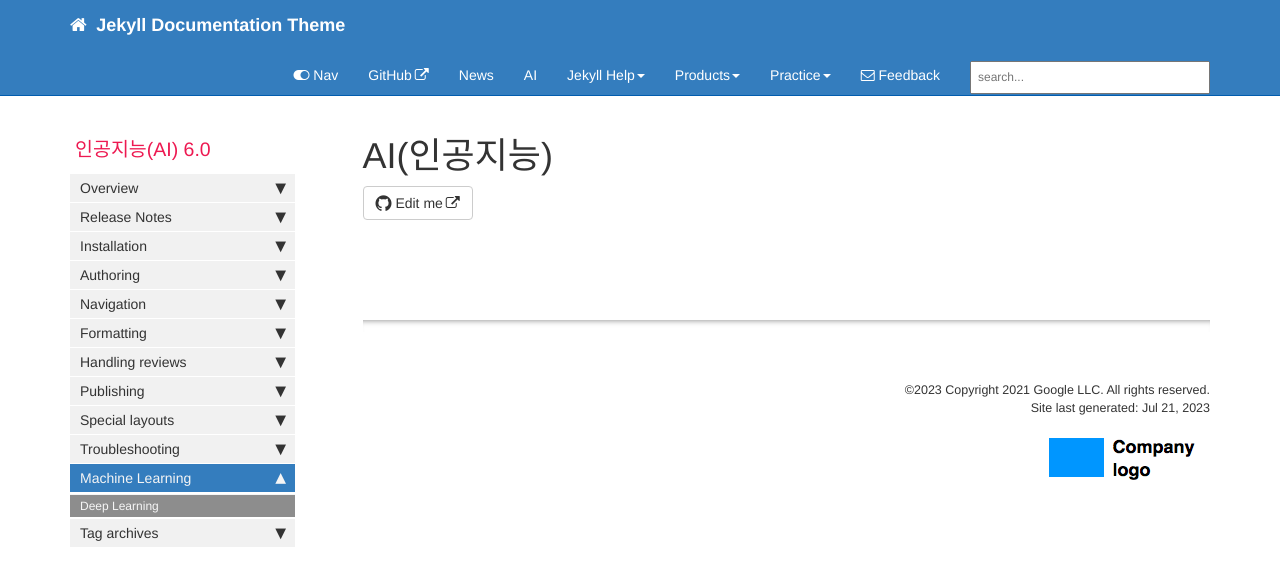
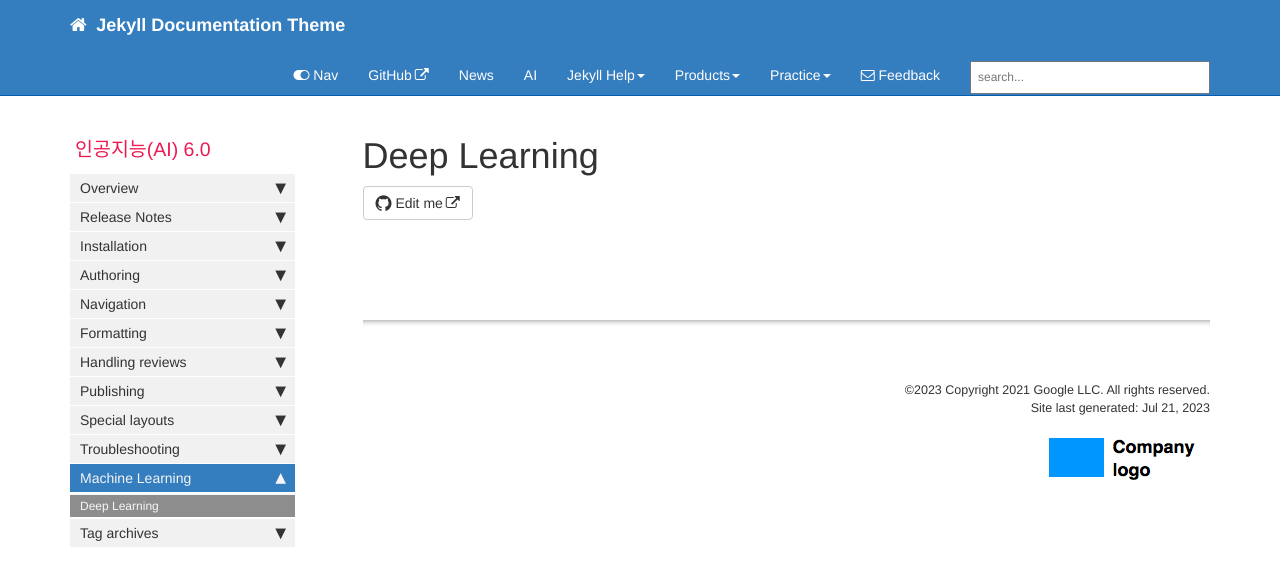
Before and after one commit to yhanl123/yhanl123.github.io, a Jekyll site: the page built from pages/ai/machine_learning.html, in a window 1280 px wide. Shown: the top 586 px of the page. Built offline with Jekyll 4.4.1, drawn with Linux system fonts in a browser that asks for light colours; comment, search, counter and statistics services are not loaded.

Commit message:
deep Learning 제목추가

```diff
--- a/pages/ai/machine_learning.html
+++ b/pages/ai/machine_learning.html
@@ -1,5 +1,5 @@
 ---
-title: AI(인공지능)
+title: Deep Learning
 keywords: AI, deep learning, machine learning, PyTorch, Tensorflow, YOLO
 sidebar: ai_sidebar
 toc: false
```
